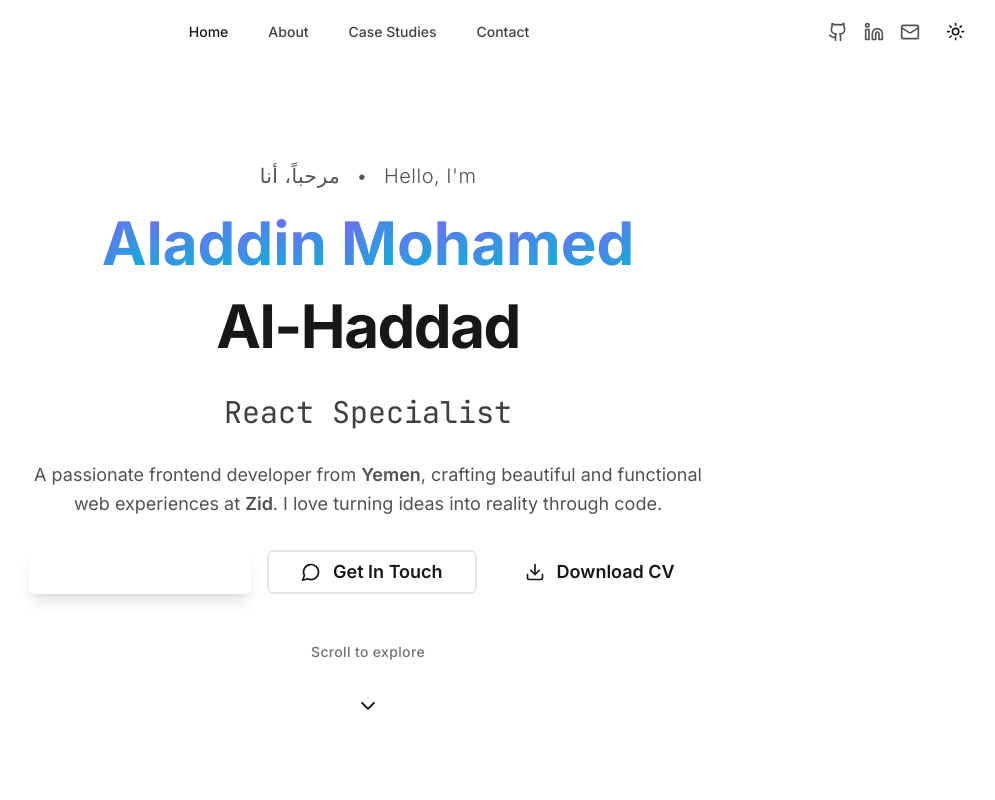
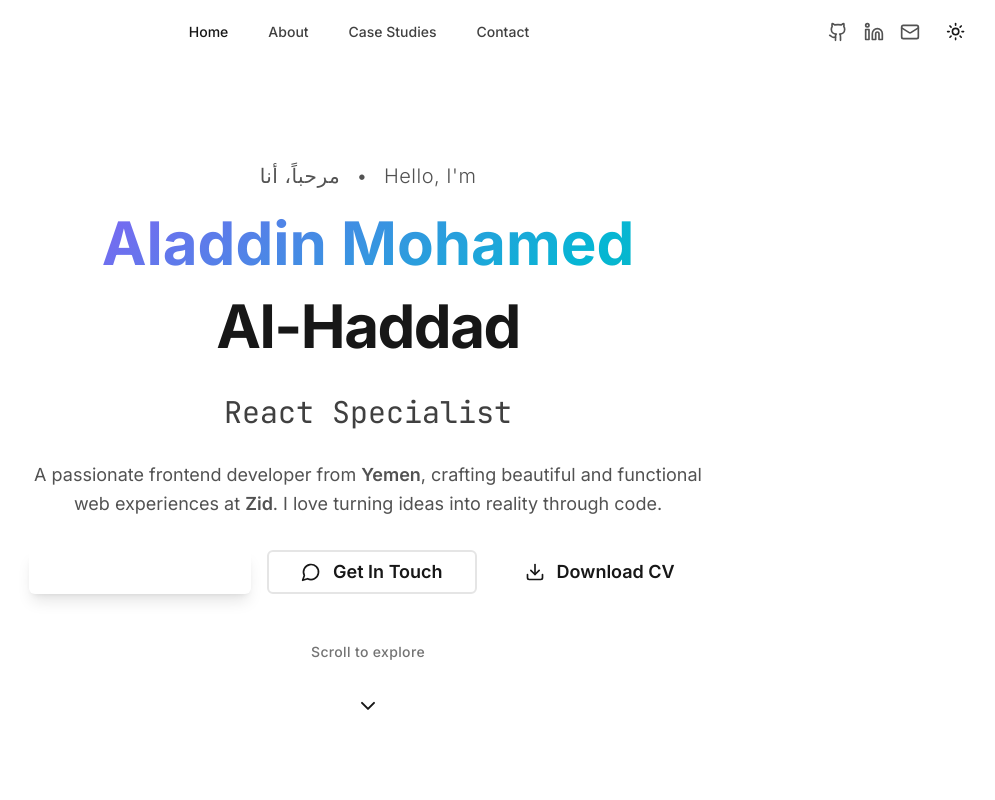
Before and after one commit to proalaa/portfolio, a Next.js app: page / in a window 1280 px wide. Shown: the top 800 px of the page, without its empty margins (272-1267 px from the left). Built offline with nearby package versions, Linux system fonts and the light colour scheme.

Commit message:
Update name animation to be more professional and engineering-appropriate - removed letter-by-letter animation for cleaner entrance

```diff
--- a/src/components/sections/hero.tsx
+++ b/src/components/sections/hero.tsx
@@ -86,17 +86,6 @@ export function Hero() {
     },
   };
 
-  const letterVariants = {
-    hidden: { opacity: 0, y: 50 },
-    visible: {
-      opacity: 1,
-      y: 0,
-      transition: {
-        duration: 0.5,
-      },
-    },
-  };
-
   return (
     <section
       id="home"
@@ -130,20 +119,17 @@ export function Hero() {
             </motion.p>
           </motion.div>
 
-          {/* Name with stunning animations */}
+          {/* Name with professional animation */}
           <motion.div variants={nameVariants} className="mb-6">
             <motion.h1 className="text-4xl sm:text-5xl lg:text-6xl font-bold leading-tight">
-              {/* First name with letter animation */}
+              {/* First name with clean animation */}
               <motion.div
                 className="block mb-2"
-                initial="hidden"
-                animate="visible"
-                transition={{ staggerChildren: 0.1, delayChildren: 0.5 }}
+                initial={{ opacity: 0, y: 20 }}
+                animate={{ opacity: 1, y: 0 }}
+                transition={{ delay: 0.5, duration: 0.8, ease: "easeOut" }}
               >
-                {"Aladdin Mohamed".split("").map((letter, index) => (
-                  <motion.span
-                    key={index}
-                    variants={letterVariants}
+                <span
                   className="inline-block text-neutral-900 dark:text-neutral-100"
                   style={{
                     background:
@@ -155,17 +141,16 @@ export function Hero() {
                     backgroundClip: "text",
                   }}
                 >
-                    {letter === " " ? "\u00A0" : letter}
-                  </motion.span>
-                ))}
+                  Aladdin Mohamed
+                </span>
               </motion.div>
 
-              {/* Last name with different animation */}
+              {/* Last name with subtle animation */}
               <motion.div
                 className="block"
-                initial={{ opacity: 0, rotateX: -90 }}
-                animate={{ opacity: 1, rotateX: 0 }}
-                transition={{ delay: 1.2, duration: 0.8, ease: "easeOut" }}
+                initial={{ opacity: 0, y: 10 }}
+                animate={{ opacity: 1, y: 0 }}
+                transition={{ delay: 0.8, duration: 0.6, ease: "easeOut" }}
               >
                 <span className="text-neutral-900 dark:text-neutral-100 tracking-tight">
                   Al-Haddad
```
Lines whose indentation alone changed are shown as unchanged.
